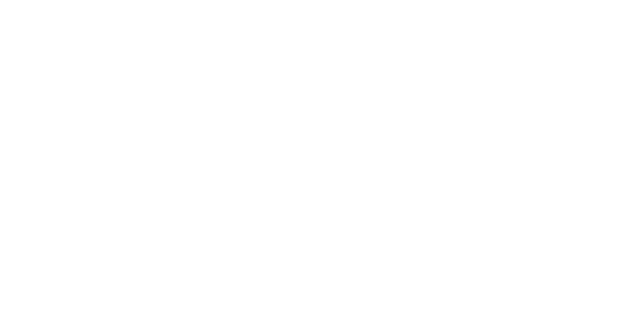
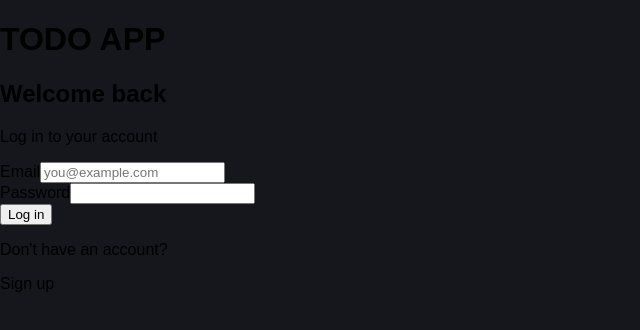
Before and after one commit to 4un01/to-do-list, a React (Vite) app in the folder client/: page / in a window 1280 px wide. Shown: the top 330 px of the page, without its empty margins (0-640 px from the left). Built offline with nearby package versions, Linux system fonts and the light colour scheme.

Commit message:
Added some jsx for the Login component and global styling of the background

```diff
--- a/client/src/App.jsx
+++ b/client/src/App.jsx
@@ -1,12 +1,13 @@
 import { useState } from 'react'
-import './App.css'
+import './App.css';
+import Login from './Login.jsx';
 
 function App() {
   const [count, setCount] = useState(0)
 
   return (
     <>
-
+      <Login />
     </>
   )
 }
--- /dev/null
+++ b/client/src/Login.jsx
@@ -0,0 +1,32 @@
+function Login(){
+    return (
+        <div>
+            <h1>TODO APP</h1>
+
+            <div>
+                <h2>Welcome back</h2>
+                <p>Log in to your account</p>
+
+
+                <div>
+                    <label for="email">Email</label>
+                    <input type="email" name="email" id="email" placeholder="you@example.com" required />
+                </div>
+
+                <div>
+                    <label for="password">Password</label>
+                    <input type="text" name="password" id="password" required/>
+                </div>
+
+                <button>Log in</button>
+
+                <div>
+                    <p>Don't have an account?</p>
+                    <a >Sign up</a>
+                </div>
+            </div>
+        </div>
+    );
+}
+
+export default Login;
--- a/client/src/index.css
+++ b/client/src/index.css
@@ -0,0 +1,7 @@
+body{
+    margin: 0 auto;
+    padding: 0;
+    height: 100vh;
+    font-family: sans-serif;
+    background-color: #16171C;
+}
```
Also changed, not shown: client/src/Login.module.css (added).
